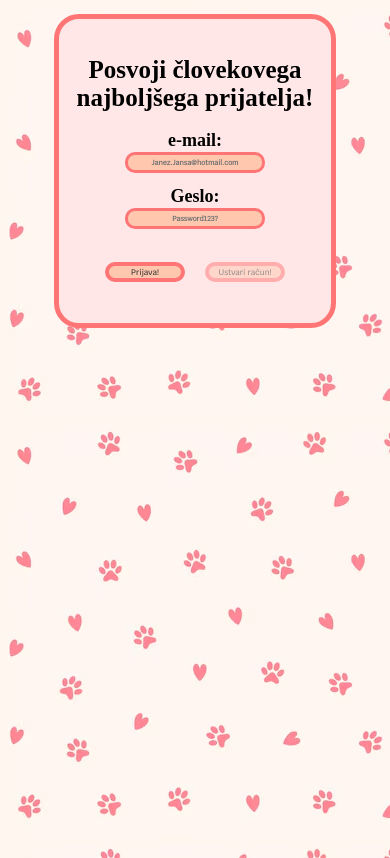
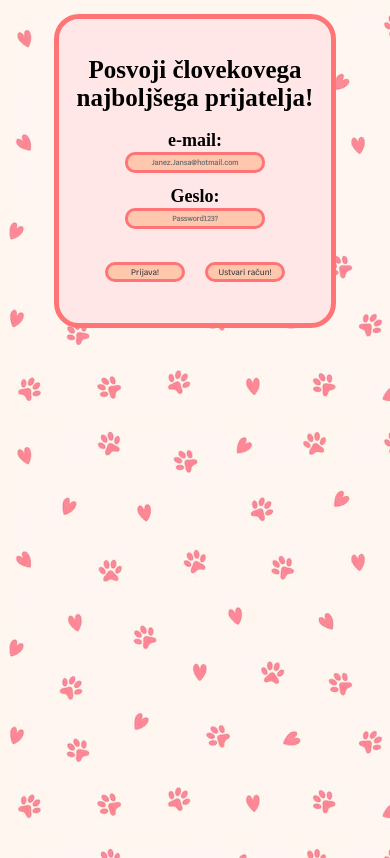
Before and after one commit to MajorPh4ntom/ProjektnaNaloga, a plain HTML site: page index.html in a window 390 px wide. Drawn offline with Linux system fonts and the light colour scheme; a web font is replaced by a local one.

Commit message:
Update style1.css

```diff
--- a/styles/style1.css
+++ b/styles/style1.css
@@ -100,7 +100,7 @@
 		width: 120px;
 		height: 30px;
 		user-select: none;
-		cursor: no-drop;
+		cursor: not-allowed;
 	}
 
 	#ustvariRacun:hover {
@@ -228,9 +228,7 @@
 		width: 120px;
 		height: 30px;
 		user-select: none;
-		cursor: no-drop;
-		transition: 0.3s !important;
-		opacity: 0.5 !important;
+		cursor: not-allowed;
 	}
 
 	#ustvariRacun:hover {
@@ -359,7 +357,7 @@
 		height: 20px;
 		font-size: 8px;
 		user-select: none;
-		cursor: no-drop;
+		cursor: not-allowed;
 	}
 
 	#ustvariRacun:hover {
@@ -375,7 +373,7 @@
 	.gumb {
 		transition: 0.3s;
 		background: #ffc7ae;
-		border: solid #ff7575 4px;
+		border: solid #ff7575 3px;
 		border-radius: 10px;
 		cursor: pointer;
 		text-decoration: none;
```
